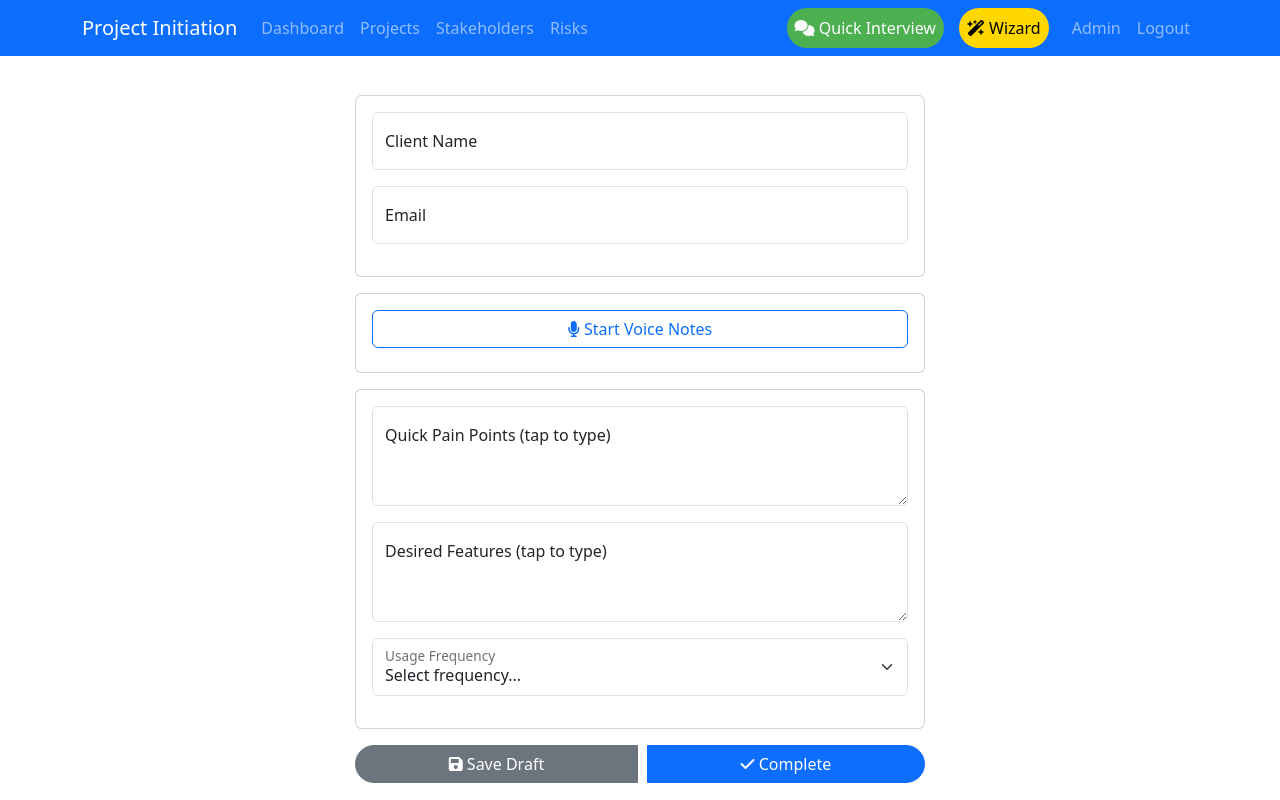
After one commit to JustCodeIt760/JustIntakeIt, a Django app: page /requirements/interview/ in a window 1280 px wide. The commit adds this page. Run offline with Django 5.2, Linux system fonts and the light colour scheme; the visitor is signed in with stand-in values (Sample User, id 1).

Commit message:
interview

```diff
--- a/project_initiation/templates/project_initiation/base.html
+++ b/project_initiation/templates/project_initiation/base.html
@@ -6,6 +6,34 @@
     <title>Project Initiation - {% block title %}{% endblock %}</title>
     <link href="https://cdn.jsdelivr.net/npm/bootstrap@5.3.0/dist/css/bootstrap.min.css" rel="stylesheet">
     <link href="https://cdnjs.cloudflare.com/ajax/libs/font-awesome/6.0.0/css/all.min.css" rel="stylesheet">
+    <style>
+        .wizard-btn {
+            background-color: #ffd700;
+            color: #000;
+            border-radius: 20px;
+            padding: 8px 20px;
+            margin-right: 15px;
+            transition: all 0.3s ease;
+        }
+        .wizard-btn:hover {
+            background-color: #ffed4a;
+            color: #000;
+            transform: scale(1.05);
+        }
+        .interview-btn {
+            background-color: #4CAF50;
+            color: white;
+            border-radius: 20px;
+            padding: 8px 20px;
+            margin-right: 15px;
+            transition: all 0.3s ease;
+        }
+        .interview-btn:hover {
+            background-color: #45a049;
+            color: white;
+            transform: scale(1.05);
+        }
+    </style>
 </head>
 <body>
     <nav class="navbar navbar-expand-lg navbar-dark bg-primary mb-4">
@@ -31,6 +59,16 @@
                 </ul>
                 <ul class="navbar-nav ms-auto">
                     {% if user.is_authenticated %}
+                        <li class="nav-item">
+                            <a class="nav-link interview-btn" href="{% url 'requirements_gathering:quick_interview' %}">
+                                <i class="fas fa-comments"></i> Quick Interview
+                            </a>
+                        </li>
+                        <li class="nav-item">
+                            <a class="nav-link wizard-btn" href="{% url 'project_initiation:master_wizard' %}">
+                                <i class="fas fa-wand-magic-sparkles"></i> Wizard
+                            </a>
+                        </li>
                         <li class="nav-item">
                             <a class="nav-link" href="{% url 'admin:index' %}">Admin</a>
                         </li>
--- a/project_initiation/urls.py
+++ b/project_initiation/urls.py
@@ -7,7 +7,7 @@ urlpatterns = [
     path('', views.dashboard, name='dashboard'),
     path('projects/', views.project_list, name='project_list'),
     path('projects/<int:project_id>/', views.project_detail, name='project_detail'),
-    path('wizard/', views.project_wizard, name='project_wizard'),
+    path('wizard/', views.project_wizard, name='master_wizard'),
     path('wizard/<str:step>/', views.project_wizard, name='project_wizard'),
     path('wizard/<str:step>/<int:project_id>/', views.project_wizard, name='project_wizard'),
 ]
--- /dev/null
+++ b/requirements_gathering/templates/requirements_gathering/quick_interview.html
@@ -0,0 +1,154 @@
+{% extends "project_initiation/base.html" %}
+
+{% block content %}
+<div class="interview-container">
+    <form method="post" id="quickInterviewForm" class="interview-form">
+        {% csrf_token %}
+
+        <!-- Quick Contact Info -->
+        <div class="card mb-3">
+            <div class="card-body">
+                <div class="form-floating mb-3">
+                    <input type="text" class="form-control" id="respondent_name" name="respondent_name" placeholder="Client Name">
+                    <label for="respondent_name">Client Name</label>
+                </div>
+                <div class="form-floating mb-3">
+                    <input type="email" class="form-control" id="respondent_email" name="respondent_email" placeholder="name@example.com">
+                    <label for="respondent_email">Email</label>
+                </div>
+            </div>
+        </div>
+
+        <!-- Voice Notes Option -->
+        <div class="card mb-3">
+            <div class="card-body">
+                <button type="button" class="btn btn-outline-primary w-100 mb-2" id="startVoiceBtn">
+                    <i class="fas fa-microphone"></i> Start Voice Notes
+                </button>
+                <div id="voiceNotes" class="d-none">
+                    <div class="alert alert-info">Recording... Click to stop</div>
+                </div>
+            </div>
+        </div>
+
+        <!-- Quick Notes -->
+        <div class="card mb-3">
+            <div class="card-body">
+                <div class="form-floating mb-3">
+                    <textarea class="form-control" id="pain_points" name="pain_points" style="height: 100px" placeholder="Pain Points"></textarea>
+                    <label for="pain_points">Quick Pain Points (tap to type)</label>
+                </div>
+                <div class="form-floating mb-3">
+                    <textarea class="form-control" id="desired_features" name="desired_features" style="height: 100px" placeholder="Desired Features"></textarea>
+                    <label for="desired_features">Desired Features (tap to type)</label>
+                </div>
+                <div class="form-floating mb-3">
+                    <select class="form-select" id="frequency_of_use" name="frequency_of_use">
+                        <option value="">Select frequency...</option>
+                        <option value="daily">Daily</option>
+                        <option value="weekly">Weekly</option>
+                        <option value="monthly">Monthly</option>
+                        <option value="rarely">Rarely</option>
+                    </select>
+                    <label for="frequency_of_use">Usage Frequency</label>
+                </div>
+            </div>
+        </div>
+
+        <!-- Quick Actions -->
+        <div class="btn-group w-100" role="group">
+            <button type="submit" name="action" value="save_draft" class="btn btn-secondary">
+                <i class="fas fa-save"></i> Save Draft
+            </button>
+            <button type="submit" name="action" value="complete" class="btn btn-primary">
+                <i class="fas fa-check"></i> Complete
+            </button>
+        </div>
+    </form>
+</div>
+
+<style>
+    .interview-container {
+        max-width: 600px;
+        margin: 0 auto;
+        padding: 15px;
+    }
+    .interview-form textarea {
+        font-size: 16px; /* Prevents zoom on mobile */
+    }
+    .btn-group {
+        gap: 10px;
+    }
+    .btn-group .btn {
+        border-radius: 20px;
+    }
+    @media (max-width: 768px) {
+        .card {
+            border-radius: 15px;
+        }
+        .form-floating > label {
+            font-size: 14px;
+        }
+    }
+</style>
+
+<script>
+document.addEventListener('DOMContentLoaded', function() {
+    // Auto-save functionality
+    let typingTimer;
+    const doneTypingInterval = 1000;
+
+    const autoSave = () => {
+        const formData = new FormData(document.getElementById('quickInterviewForm'));
+        formData.append('action', 'auto_save');
+
+        fetch('{% url "requirements_gathering:save_interview" %}', {
+            method: 'POST',
+            body: formData,
+            headers: {
+                'X-CSRFToken': document.querySelector('[name=csrfmiddlewaretoken]').value
+            }
+        });
+    };
+
+    document.querySelectorAll('textarea, input').forEach(element => {
+        element.addEventListener('keyup', () => {
+            clearTimeout(typingTimer);
+            typingTimer = setTimeout(autoSave, doneTypingInterval);
+        });
+    });
+
+    // Voice notes functionality (if browser supports it)
+    if ('webkitSpeechRecognition' in window) {
+        const recognition = new webkitSpeechRecognition();
+        recognition.continuous = true;
+        recognition.interimResults = true;
+
+        const startVoiceBtn = document.getElementById('startVoiceBtn');
+        const voiceNotes = document.getElementById('voiceNotes');
+        let isRecording = false;
+
+        startVoiceBtn.addEventListener('click', () => {
+            if (!isRecording) {
+                recognition.start();
+                voiceNotes.classList.remove('d-none');
+                startVoiceBtn.innerHTML = '<i class="fas fa-stop"></i> Stop Recording';
+                isRecording = true;
+            } else {
+                recognition.stop();
+                voiceNotes.classList.add('d-none');
+                startVoiceBtn.innerHTML = '<i class="fas fa-microphone"></i> Start Voice Notes';
+                isRecording = false;
+            }
+        });
+
+        recognition.onresult = (event) => {
+            const painPoints = document.getElementById('pain_points');
+            painPoints.value += event.results[event.results.length - 1][0].transcript + ' ';
+        };
+    } else {
+        document.getElementById('startVoiceBtn').style.display = 'none';
+    }
+});
+</script>
+{% endblock %}
--- a/requirements_gathering/urls.py
+++ b/requirements_gathering/urls.py
@@ -9,4 +9,8 @@ urlpatterns = [
     path('operational/', views.operational_requirements_list, name='operational_requirements'),
     path('regulatory/', views.regulatory_compliance_list, name='regulatory_compliance'),
     path('documents/', views.document_list, name='documents'),
+    path('interview/', views.quick_interview, name='quick_interview'),
+    path('interview/save/', views.save_interview, name='save_interview'),
+    path('interview/success/', views.interview_success, name='interview_success'),
+    path('interviews/', views.interview_list, name='interview_list'),
 ]
--- a/requirements_gathering/views.py
+++ b/requirements_gathering/views.py
@@ -8,6 +8,8 @@ from .models import (
     RegulatoryCompliance,
     RequirementDocument
 )
+from django.http import JsonResponse
+from django.views.decorators.http import require_http_methods
 
 @login_required
 def requirements_dashboard(request):
@@ -38,3 +40,63 @@ def regulatory_compliance_list(request):
 def document_list(request):
     documents = RequirementDocument.objects.all().order_by('-uploaded_date')
     return render(request, 'requirements_gathering/documents.html', {'documents': documents})
+
+@login_required
+def quick_interview(request):
+    return render(request, 'requirements_gathering/quick_interview.html')
+
+@login_required
+@require_http_methods(["POST"])
+def save_interview(request):
+    action = request.POST.get('action', 'save_draft')
+
+    # Create or get the survey
+    survey, created = CustomerSurvey.objects.get_or_create(
+        created_by=request.user,
+        status='draft',
+        defaults={
+            'title': f"Interview with {request.POST.get('respondent_name', 'Client')}",
+            'description': 'Quick interview capture'
+        }
+    )
+
+    # Create or update the response
+    response, created = CustomerResponse.objects.get_or_create(
+        survey=survey,
+        respondent_email=request.POST.get('respondent_email', ''),
+        defaults={
+            'respondent_name': request.POST.get('respondent_name', ''),
+            'pain_points': request.POST.get('pain_points', ''),
+            'desired_features': request.POST.get('desired_features', ''),
+            'frequency_of_use': request.POST.get('frequency_of_use', '')
+        }
+    )
+
+    if not created:
+        response.respondent_name = request.POST.get('respondent_name', '')
+        response.pain_points = request.POST.get('pain_points', '')
+        response.desired_features = request.POST.get('desired_features', '')
+        response.frequency_of_use = request.POST.get('frequency_of_use', '')
+        response.save()
+
+    if action == 'auto_save':
+        return JsonResponse({'status': 'saved'})
+    elif action == 'complete':
+        survey.status = 'completed'
+        survey.save()
+        return redirect('requirements_gathering:interview_success')
+    else:
+        return redirect('requirements_gathering:interview_list')
+
+@login_required
+def interview_success(request):
+    return render(request, 'requirements_gathering/interview_success.html', {
+        'message': 'Interview saved successfully!'
+    })
+
+@login_required
+def interview_list(request):
+    surveys = CustomerSurvey.objects.filter(created_by=request.user).order_by('-created_date')
+    return render(request, 'requirements_gathering/interview_list.html', {
+        'surveys': surveys
+    })
```
Also changed, not shown: requirements_gathering/admin.py (+7 -4 lines), requirements_gathering/templates/requirements_gathering/interview_list.html (added, +75 -0 lines).
